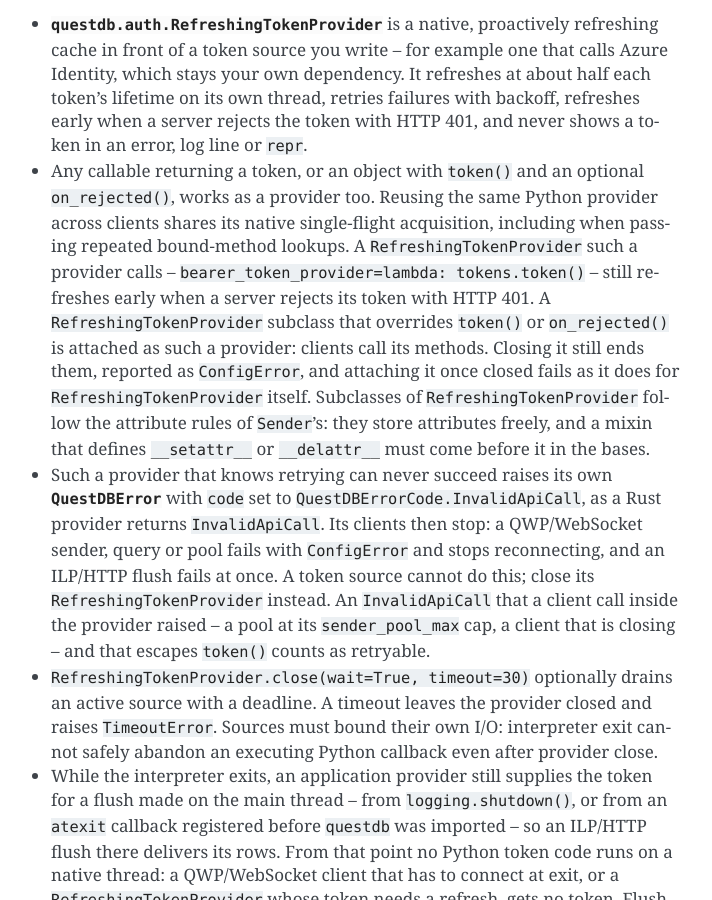
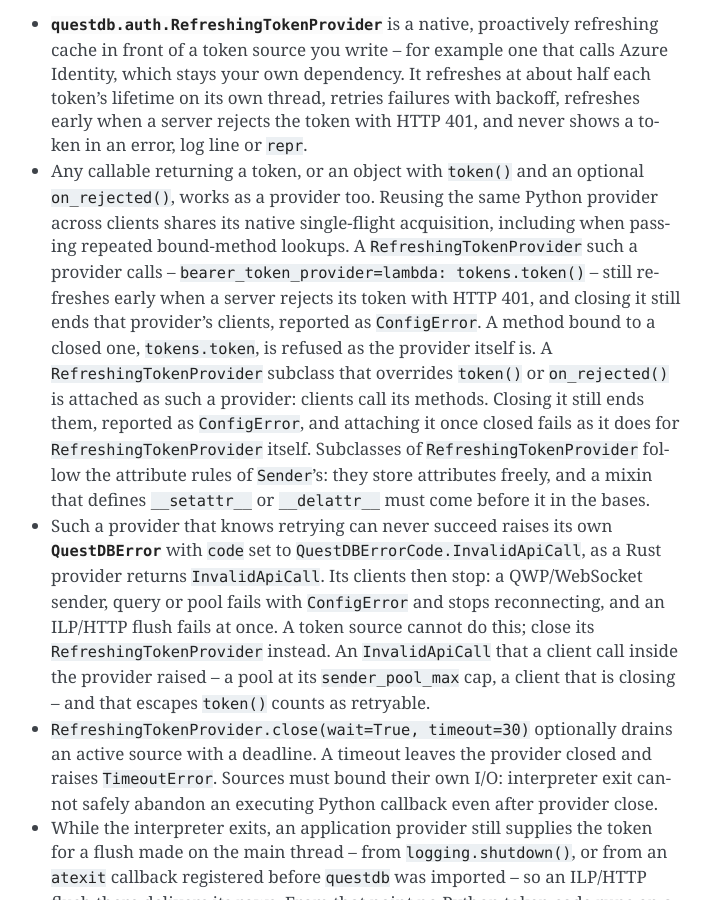
Before and after one commit to questdb/py-questdb-client, a Sphinx documentation site: the page built from docs/changelog.rst, in a window 1280 px wide and 900 px high, scrolled down 3434 px. Shown: the whole window, without its empty margins (399-1111 px from the left). Built offline with Sphinx 7.4.7, drawn with Linux system fonts in a browser that asks for light colours.

Commit message:
fix(auth): stop clients of a closed provider reached through a wrapper
A RefreshingTokenProvider that an application provider calls --
`lambda: tokens.token()` or `tokens.token`, documented and tested for
401 refresh -- did not end its clients when closed. Its "is closed"
failure reached native as an ordinary non-retryable error, which
QWP/WebSocket background reconnects retry for good: a pooled
flush(wait=True) of rows already published never returned. Attaching
the bound method of an already-closed provider was accepted, unlike the
provider itself, so an async sender took rows it could never send.

_tp_token now marks a closed provider's failure and _tp_sink_exception
reports it as terminal, as for a closed overriding subclass: clients
stop with ConfigError. A method bound to a closed provider is refused
at attach with the provider's own error.

Also:
- RefreshingTokenProvider.__exit__ is stubbed Literal[False], so mypy
  no longer reports a missing return after `with` blocks.
- A source whose fetch_token is not callable raises TypeError, or is
  called itself when callable, instead of failing every fetch for good.
- An uninitialized provider passed as bearer_token_provider= raises the
  ConfigError ValueError an uninitialized oidc_auth= does, and a
  non-str name raises TypeError.

```diff
--- a/CHANGELOG.rst
+++ b/CHANGELOG.rst
@@ -149,11 +149,14 @@
   provider across clients shares its native single-flight acquisition, including
   when passing repeated bound-method lookups. A ``RefreshingTokenProvider``
   such a provider calls -- ``bearer_token_provider=lambda: tokens.token()`` --
-  still refreshes early when a server rejects its token with HTTP 401. A
-  ``RefreshingTokenProvider`` subclass that overrides ``token()`` or
-  ``on_rejected()`` is attached as such a provider: clients call its methods.
-  Closing it still ends them, reported as ``ConfigError``, and attaching it
-  once closed fails as it does for ``RefreshingTokenProvider`` itself.
+  still refreshes early when a server rejects its token with HTTP 401, and
+  closing it still ends that provider's clients, reported as
+  ``ConfigError``. A method bound to a closed one, ``tokens.token``, is
+  refused as the provider itself is. A ``RefreshingTokenProvider`` subclass
+  that overrides ``token()`` or ``on_rejected()`` is attached as such a
+  provider: clients call its methods. Closing it still ends them, reported as
+  ``ConfigError``, and attaching it once closed fails as it does for
+  ``RefreshingTokenProvider`` itself.
   Subclasses of ``RefreshingTokenProvider`` follow the attribute rules of
   ``Sender``'s: they store attributes freely, and a mixin that defines
   ``__setattr__`` or ``__delattr__`` must come before it in the bases.
--- a/docs/token_providers.rst
+++ b/docs/token_providers.rst
@@ -182,7 +182,11 @@
 past them. Closing it still fails every client using it (see `Closing`_):
 once it is closed, a failure of its ``token()`` stops them as an
 ``InvalidApiCall`` does, so they report ``ConfigError`` rather than the
-``AuthError`` of a provider attached directly.
+``AuthError`` of a provider attached directly. Closing a provider that your
+provider calls -- ``lambda: tokens.token()`` -- ends your provider's clients
+the same way, as long as your provider lets the error escape, and a method
+bound to a closed provider, ``tokens.token``, is refused as the provider
+itself is.
 
 A provider reports failures as a source does: raise
 :class:`~questdb.auth.TokenUnavailableError` to classify one; any other
```
Also changed, not shown: 5 other files.
